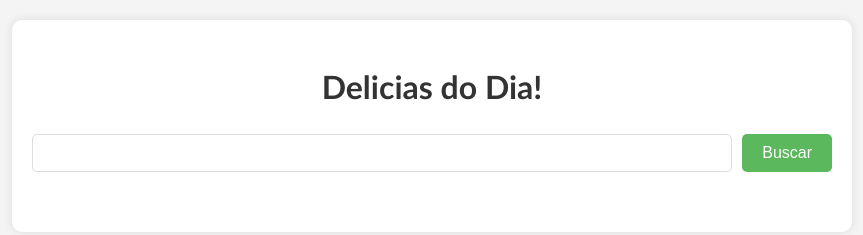
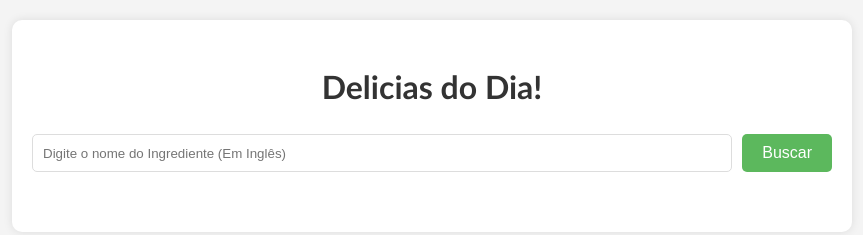
Before and after one commit to Gabriell-Santos/Delicias_Do_Dia-, a plain HTML site: page index.html in a window 1280 px wide. Shown: the whole page, without its empty margins (208-1071 px from the left). Drawn offline with Linux system fonts and the light colour scheme.

Commit message:
Ajueste de leyaout

```diff
--- a/index.html
+++ b/index.html
@@ -10,7 +10,7 @@
     <main class="container">
         <h1>Delicias do Dia!</h1>
         <form class="search-form">
-            <input type="text"  class="search-input">
+            <input type="text" placeholder="Digite o nome do Ingrediente (Em Inglês)" class="search-input">
             <button class="search-button">Buscar</button>
         </form>
         <div class="Loading"></div>
```
